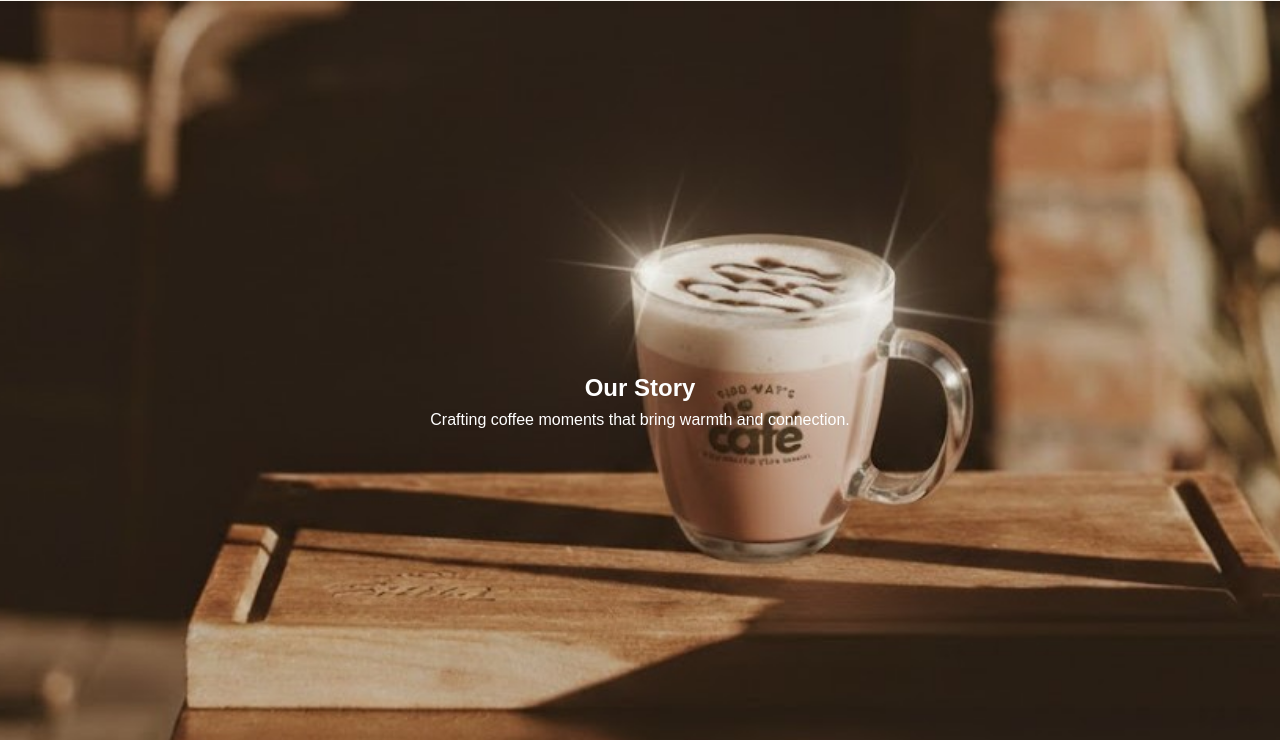
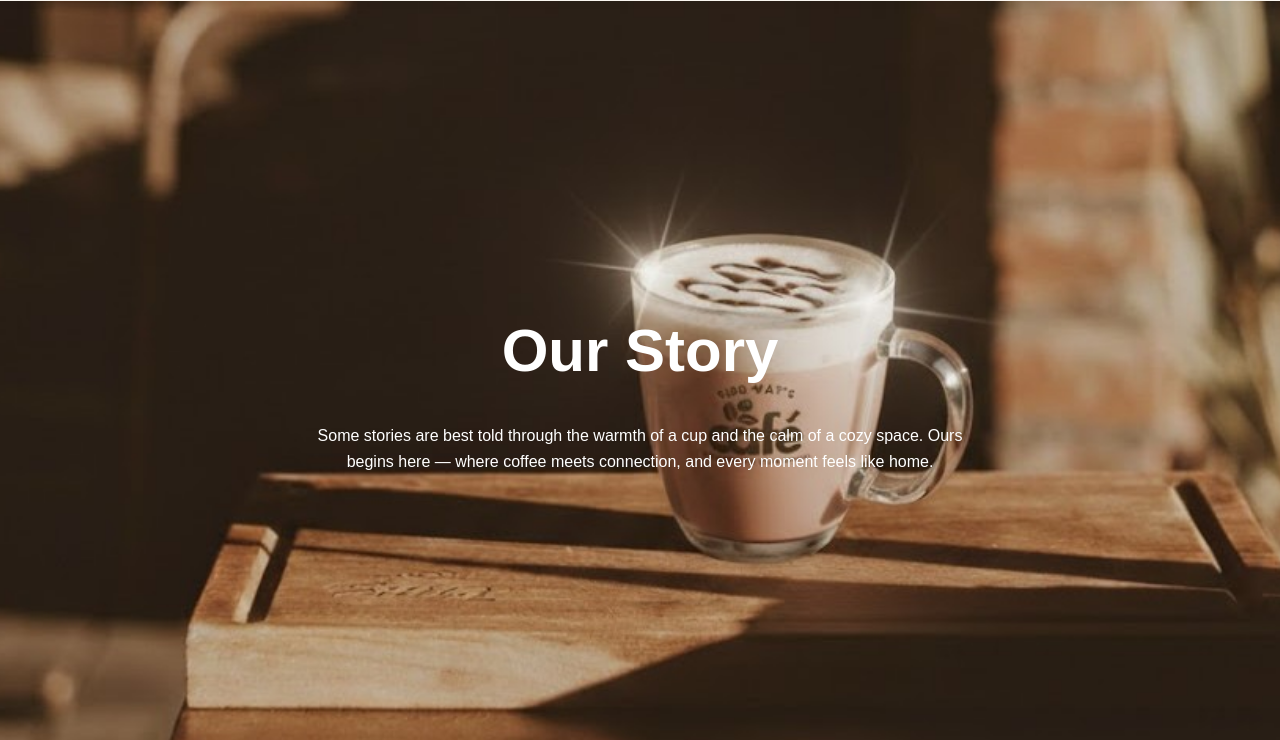
Before and after one commit to Joeffrey1796/SD-Project, a plain HTML site: page about.html in a window 1280 px wide. Shown: the part 71-811 px from the top of the page. Drawn offline with Linux system fonts and the light colour scheme.

Commit message:
- Minor changes     - Our story description     - CSS on Heros

```diff
--- a/about.html
+++ b/about.html
@@ -36,7 +36,7 @@
   <section class="hero about-hero">
     <div class="hero-content">
       <h1>Our Story</h1>
-      <p>Crafting coffee moments that bring warmth and connection.</p>
+      <p>Some stories are best told through the warmth of a cup and the calm of a cozy space. Ours begins here — where coffee meets connection, and every moment feels like home.</p>
     </div>
   </section>
 
--- a/src/css/pages/about.css
+++ b/src/css/pages/about.css
@@ -8,6 +8,25 @@
 .about-content {
   padding: 60px 20px;
   background-color: #fff;
+}
+
+.hero-content {
+  width: 60%;
+}
+
+.hero-content p {
+  padding: 1.5rem;
+}
+
+.hero-content h1 {
+  font-size: 60px;
+  font-family: sans-serif;
+}
+
+@media (max-width: 768px){
+  .hero-content {
+    width: 90%;
+  }
 }
 
 .about-content .container {
--- a/src/css/pages/index.css
+++ b/src/css/pages/index.css
@@ -19,6 +19,9 @@ padding: 2rem;
 font-size: 2.5rem;
 margin-bottom: 1rem;
 text-shadow: 2px 2px 8px rgba(0,0,0,0.4);
+font-weight:900;
+/* font-family: Verdana, Geneva, Tahoma, sans-serif; */
+font-family: sans-serif;
 }
 
 .hero p {
```
